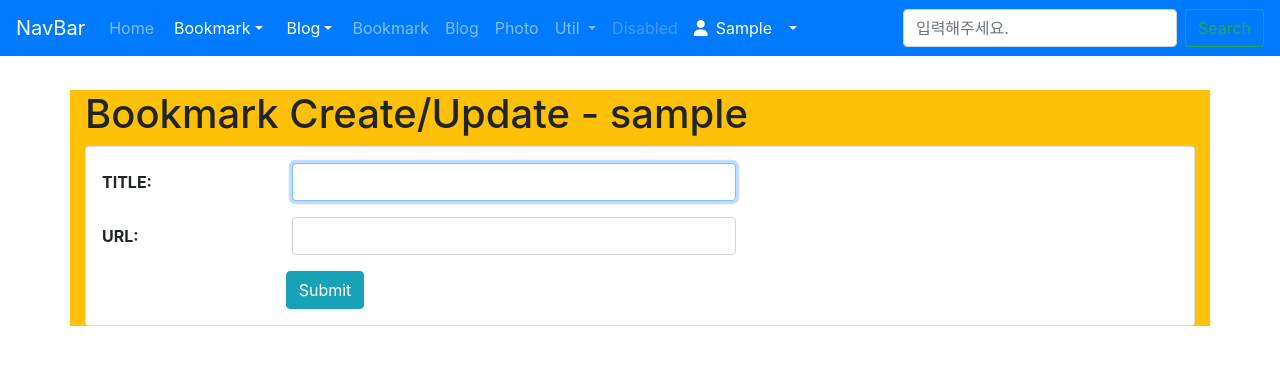
After one commit to nkleee/djangoProject, a Django app: page /bookmark/add/ in a window 1280 px wide. The commit adds this page. Shown: the top 365 px of the page. Run offline with Django 4.2, Linux system fonts and the light colour scheme; the visitor is signed in with stand-in values (Sample User, id 1); some libraries are stand-ins or nearby versions.

Commit message:
230704 bookmark_form html 추가

```diff
--- /dev/null
+++ b/bookmark/templates/bookmark/bookmark_form.html
@@ -0,0 +1,40 @@
+{% extends 'base.html' %}
+
+{% load widget_tweaks %}
+
+{% block title %}bookmark_form.html{% endblock title %}
+
+{% block content %}
+    <h1>Bookmark Create/Update - {{ user }}</h1>
+
+    {% if form.errors %}
+        <div class="alert alert-danger">
+            <div class="font-weight-bold">Wrong! Please correct the error(s).</div>
+            {{ form.errors }}
+        </div>
+    {% endif %}
+
+    <form action="." method="post" class="card pt-3">
+        {% csrf_token %}
+        <div class="form-group row">
+            {{ form.title|add_label_class:'col-form-label col-sm-2 ml-3 font-weight-bold' }}
+            <div class="col-sm-5">
+                {{ form.title|add_class:'form-control'|attr:'autofocus' }}
+            </div>
+        </div>
+
+        <div class="form-group row">
+            {{ form.url|add_label_class:'col-form-label col-sm-2 ml-3 font-weight-bold' }}
+            <div class="col-sm-5">
+                {{ form.url|add_class:'form-control' }}
+            </div>
+        </div>
+
+        <div class="form-group">
+            <div class="offset-sm-2 col-sm-5">
+                <input type="submit" value="Submit" class="btn btn-info">
+            </div>
+        </div>
+    </form>
+
+{% endblock content %}
--- a/bookmark/views.py
+++ b/bookmark/views.py
@@ -2,11 +2,8 @@ from django.contrib.auth.mixins import LoginRequiredMixin
 from django.urls import reverse_lazy
 from django.views.generic import ListView, DetailView, CreateView, UpdateView, DeleteView
 
+from bookmark.models import Bookmark
 from mysite.views import OwnerOnlyMixin
-from django.shortcuts import render
-from django.views.generic import ListView, DetailView
-
-from bookmark.models import Bookmark
 
 
 # Create your views here.
@@ -21,7 +18,7 @@ class BookmarkDV(DetailView):
 class BookmarkCreateView(LoginRequiredMixin, CreateView):
     model = Bookmark
     fields = ['title', 'url']
-    success_url = reverse_lazy('book:index')
+    success_url = reverse_lazy('bookmark:index')
 
     def form_valid(self, form):
         form.instance.owner = self.request.user
--- a/templates/base.html
+++ b/templates/base.html
@@ -26,6 +26,24 @@
                 <a href="{% url 'home' %}" class="nav-link">
                     Home <span class="sr-only">current</span>
                 </a>
+            </li>
+            <li class="nav-item dropdown mx-1">
+{#                <a href="{% url 'bookmark:index' %}" class="nav-link">Bookmark</a>#}
+                <a href="#" class="nav-link dropdown-toggle text-white" data-toggle="dropdown">Bookmark</a>
+                <div class="dropdown-menu">
+                    <a href="{% url 'bookmark:index' %}" class="dropdown-item">List</a>
+                    <a href="{% url 'bookmark:add' %}" class="dropdown-item">Add</a>
+                    <a href="{% url 'bookmark:change' %}" class="dropdown-item">Change</a>
+                </div>
+            </li>
+            <li class="nav-item dropdown mx-1">
+{#                <a href="{% url 'bookmark:index' %}" class="nav-link">Bookmark</a>#}
+                <a href="#" class="nav-link dropdown-toggle text-white" data-toggle="dropdown">Blog</a>
+                <div class="dropdown-menu">
+                    <a href="{% url 'blog:index' %}" class="dropdown-item">List</a>
+                    <a href="{% url 'blog:add' %}" class="dropdown-item">Add</a>
+                    <a href="{% url 'blog:change' %}" class="dropdown-item">Change</a>
+                </div>
             </li>
             <li class="nav-item">
                 <a href="{% url 'bookmark:index' %}" class="nav-link">Bookmark</a>
```
